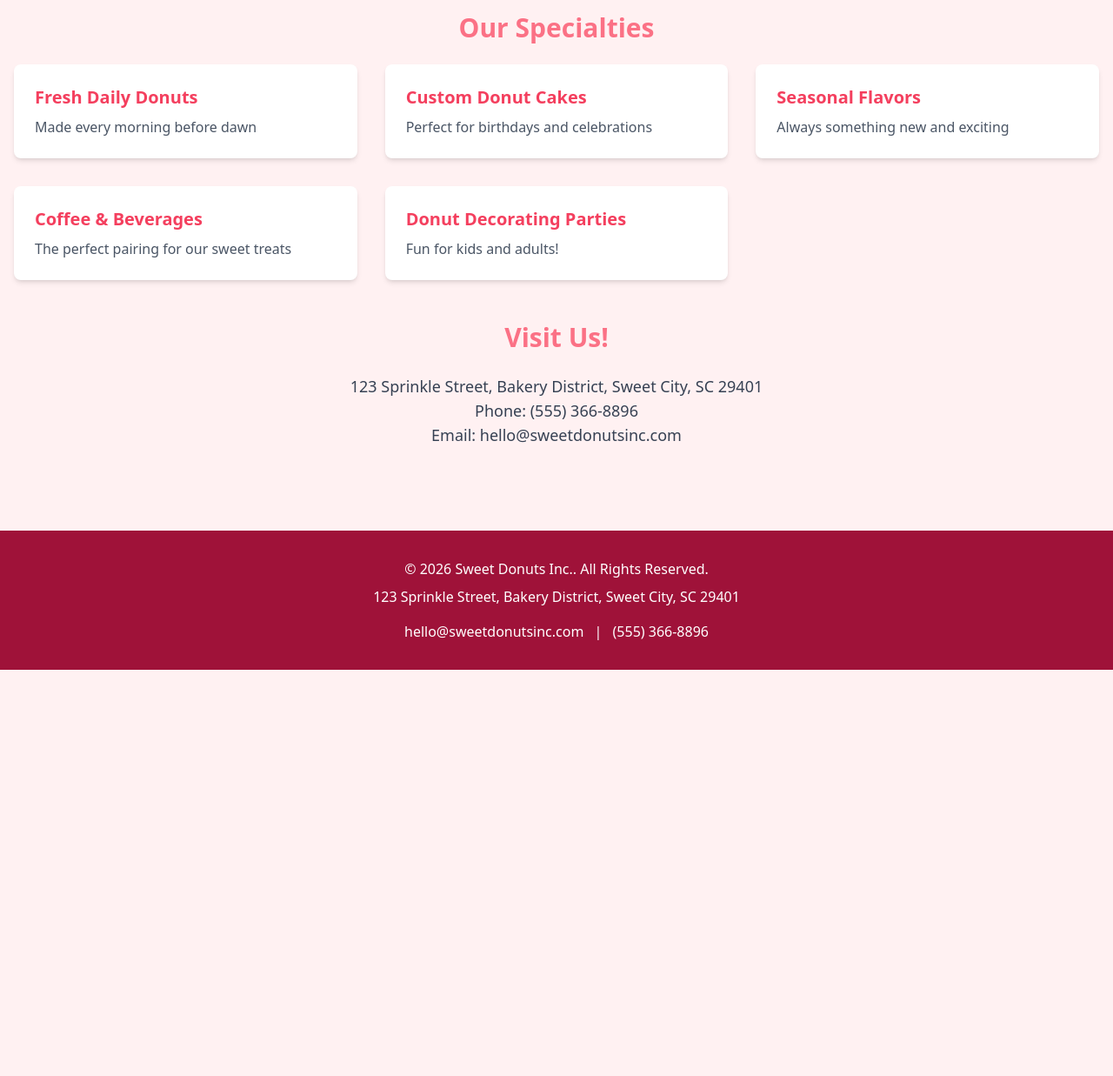
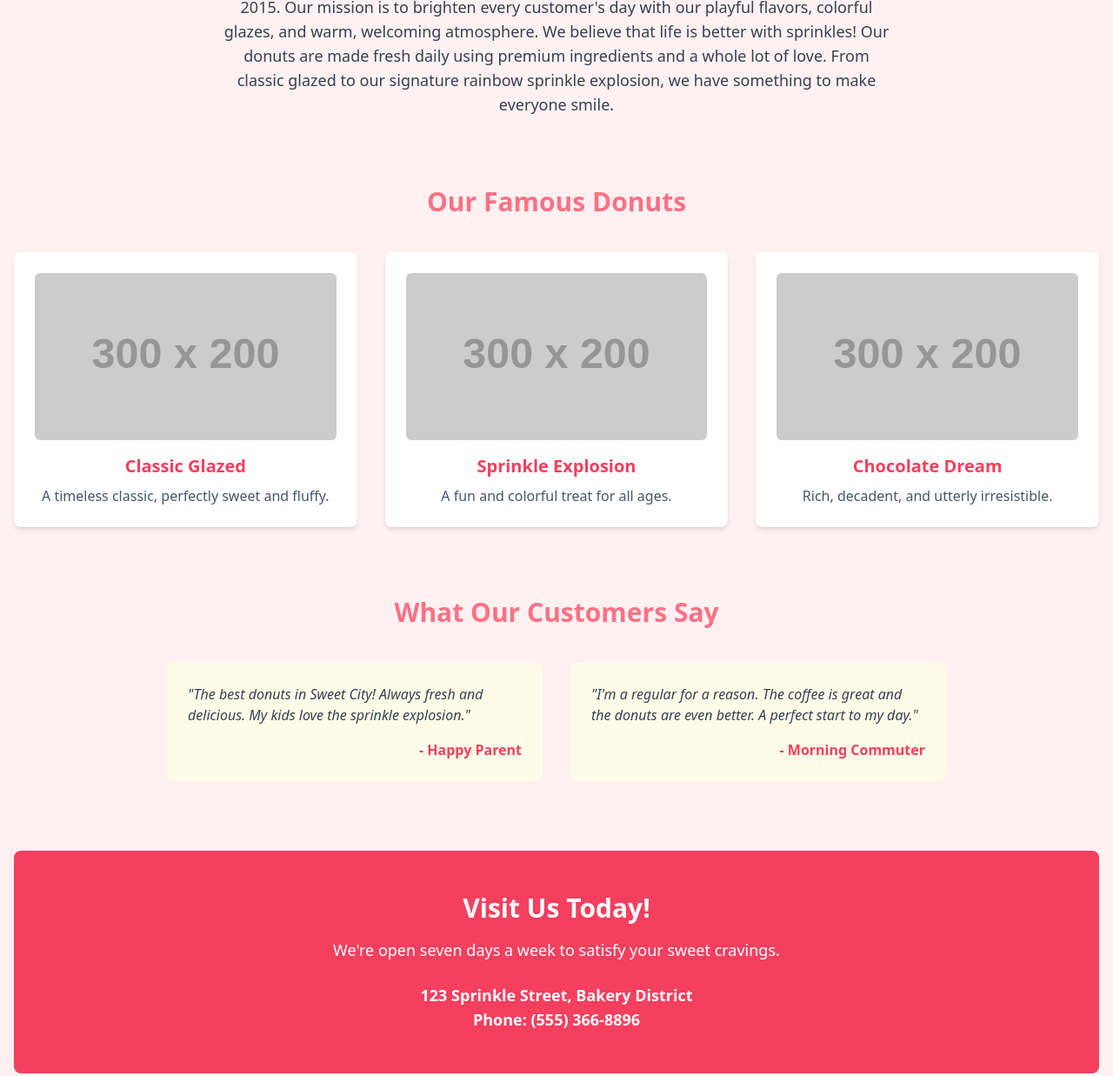
Before and after one commit to webmaister-ai/site-1, an Eleventy site: page src/index.html in a window 1280 px wide. Shown: the part 506-1743 px from the top of the page at 87% size. Before the commit the page ends 1276 px from the top, so only its background shows below. Built offline with nearby package versions, Linux system fonts and the light colour scheme; Eleventy itself is replaced by a stand-in of ours; files that its build step writes are made by us from their sources; placeholder pictures from the web are drawn by us.

Commit message:
AI Task 16: Please make a new frontpage for the website, make ...

```diff
--- a/src/index.html
+++ b/src/index.html
@@ -6,37 +6,65 @@ description: "The sweetest donuts in town! Freshly baked daily."
 
 <div class="container mx-auto px-4 py-12">
 
-    <!-- Header Section -->
-    <header class="text-center mb-12">
+    <!-- Hero Section -->
+    <header class="text-center mb-20 bg-accent-100 rounded-lg p-8">
         <h1 class="text-5xl font-bold text-primary-500 mb-2">{{ business.name }}</h1>
         <p class="text-xl text-gray-600">{{ business.tagline }}</p>
+        <a href="#menu" class="mt-6 inline-block bg-primary-500 text-white font-bold py-3 px-8 rounded-full hover:bg-primary-600 transition-colors">View Our Donuts</a>
     </header>
 
     <!-- About Us Section -->
-    <section class="mb-12">
+    <section class="mb-20">
         <h2 class="text-3xl font-semibold text-center text-primary-400 mb-6">About Us</h2>
         <p class="text-lg text-gray-700 max-w-3xl mx-auto text-center">{{ business.aboutUs }}</p>
     </section>
 
-    <!-- Specialties Section -->
-    <section class="mb-12">
-        <h2 class="text-3xl font-semibold text-center text-primary-400 mb-6">Our Specialties</h2>
+    <!-- Menu Section -->
+    <section id="menu" class="mb-20">
+        <h2 class="text-3xl font-semibold text-center text-primary-400 mb-10">Our Famous Donuts</h2>
         <div class="grid md:grid-cols-2 lg:grid-cols-3 gap-8">
-            {% for specialty in business.specialties %}
-            <div class="bg-white p-6 rounded-lg shadow-md">
-                <h3 class="text-xl font-bold text-primary-500 mb-2">{{ specialty.split(':')[0] }}</h3>
-                <p class="text-gray-600">{{ specialty.split(':')[1] }}</p>
+            <!-- Donut 1 -->
+            <div class="bg-white p-6 rounded-lg shadow-md text-center">
+                <img src="https://placehold.co/300x200/f43f5e/fff?text=Glazed+Donut" alt="Glazed Donut" class="w-full h-48 object-cover rounded-md mb-4">
+                <h3 class="text-xl font-bold text-primary-500 mb-2">Classic Glazed</h3>
+                <p class="text-gray-600">A timeless classic, perfectly sweet and fluffy.</p>
             </div>
-            {% endfor %}
+            <!-- Donut 2 -->
+            <div class="bg-white p-6 rounded-lg shadow-md text-center">
+                <img src="https://placehold.co/300x200/fde047/fff?text=Sprinkle+Donut" alt="Sprinkle Donut" class="w-full h-48 object-cover rounded-md mb-4">
+                <h3 class="text-xl font-bold text-primary-500 mb-2">Sprinkle Explosion</h3>
+                <p class="text-gray-600">A fun and colorful treat for all ages.</p>
+            </div>
+            <!-- Donut 3 -->
+            <div class="bg-white p-6 rounded-lg shadow-md text-center">
+                <img src="https://placehold.co/300x200/fb7185/fff?text=Chocolate+Donut" alt="Chocolate Donut" class="w-full h-48 object-cover rounded-md mb-4">
+                <h3 class="text-xl font-bold text-primary-500 mb-2">Chocolate Dream</h3>
+                <p class="text-gray-600">Rich, decadent, and utterly irresistible.</p>
+            </div>
         </div>
     </section>
 
-    <!-- Contact Section -->
-    <section class="text-center">
-        <h2 class="text-3xl font-semibold text-center text-primary-400 mb-6">Visit Us!</h2>
-        <p class="text-lg text-gray-700">{{ business.contact.address.street }}, {{ business.contact.address.city }}, {{ business.contact.address.state }}</p>
-        <p class="text-lg text-gray-700">Phone: {{ business.contact.phone }}</p>
-        <p class="text-lg text-gray-700">Email: {{ business.contact.email }}</p>
+    <!-- Testimonials Section -->
+    <section class="mb-20">
+        <h2 class="text-3xl font-semibold text-center text-primary-400 mb-10">What Our Customers Say</h2>
+        <div class="grid md:grid-cols-2 gap-8 max-w-4xl mx-auto">
+            <div class="bg-accent-50 p-6 rounded-lg">
+                <p class="text-gray-700 italic">"The best donuts in Sweet City! Always fresh and delicious. My kids love the sprinkle explosion."</p>
+                <p class="text-right font-bold text-primary-500 mt-4">- Happy Parent</p>
+            </div>
+            <div class="bg-accent-50 p-6 rounded-lg">
+                <p class="text-gray-700 italic">"I'm a regular for a reason. The coffee is great and the donuts are even better. A perfect start to my day."</p>
+                <p class="text-right font-bold text-primary-500 mt-4">- Morning Commuter</p>
+            </div>
+        </div>
+    </section>
+
+    <!-- Call to Action Section -->
+    <section class="text-center bg-primary-500 text-white p-12 rounded-lg">
+        <h2 class="text-3xl font-bold mb-4">Visit Us Today!</h2>
+        <p class="text-lg mb-6">We're open seven days a week to satisfy your sweet cravings.</p>
+        <p class="text-lg font-semibold">{{ business.contact.address.street }}, {{ business.contact.address.city }}</p>
+        <p class="text-lg font-semibold">Phone: {{ business.contact.phone }}</p>
     </section>
 
 </div>
```
Also changed, not shown: 1 other file.
